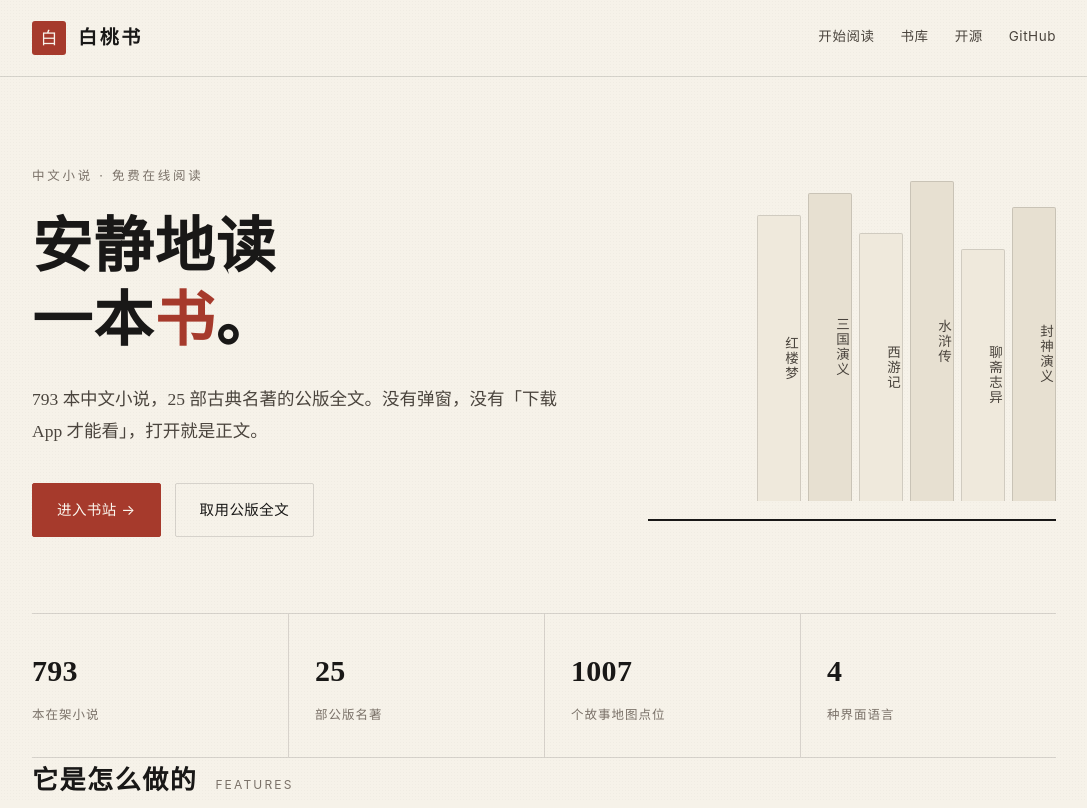
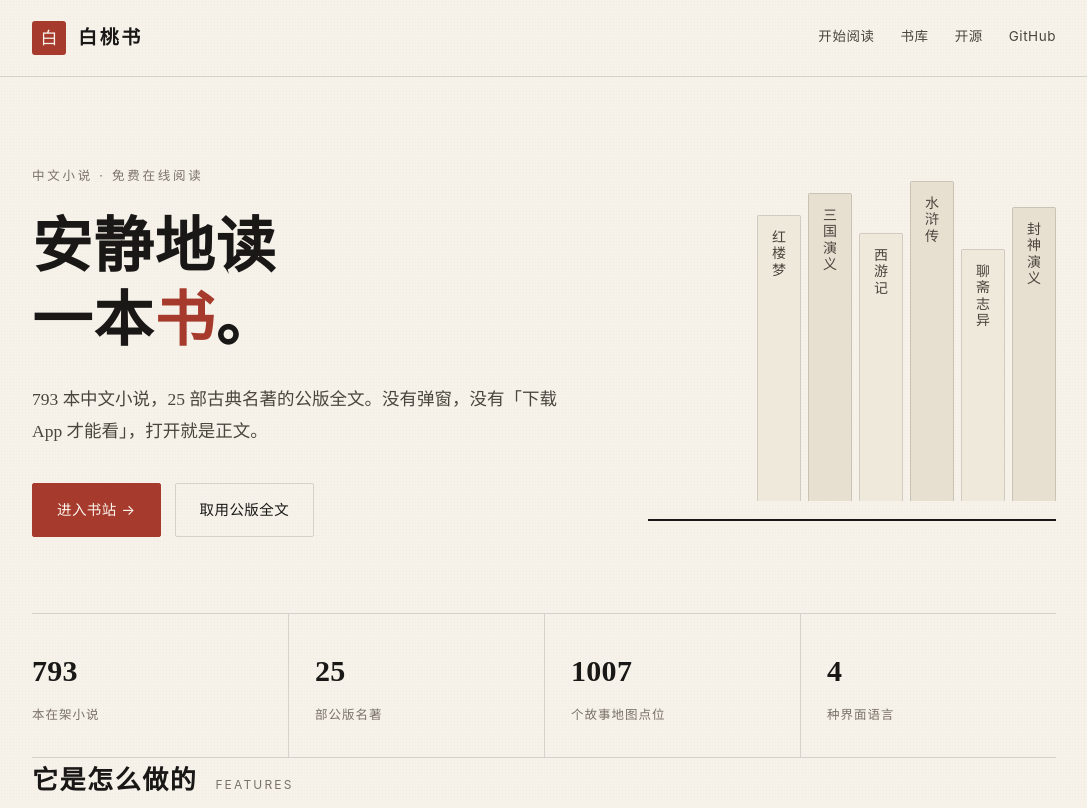
Before and after one commit to baitaoshu/baitaoshu.github.io, a plain HTML site: page index.html in a window 1280 px wide. Shown: the top 808 px of the page, without its empty margins (96-1183 px from the left). Drawn offline with Linux system fonts and the light colour scheme.

Commit message:
fix: 书脊逐字竖排，去掉不可靠的 writing-mode

```diff
--- a/index.html
+++ b/index.html
@@ -76,13 +76,13 @@
   .spine{
     position:relative;width:44px;height:calc(100% - var(--drop,0px));
     background:var(--paper-2);border:1px solid var(--rule);border-bottom:none;border-radius:2px 2px 0 0;
-    writing-mode:vertical-rl;text-orientation:upright;
-    display:block;padding:18px 0;text-align:center;line-height:1.5;
-    font-size:13.5px;letter-spacing:.12em;color:var(--ink-2);
+    display:block;padding:14px 0 10px;text-align:center;
+    font-size:14px;line-height:1.16;color:var(--ink-2);
     text-decoration:none;transition:transform .2s,background .2s,color .2s;
   }
-  .spine span{display:inline-block}
-  .spine:hover{transform:translateY(-8px);background:#fff;color:var(--seal)}
+  .spine i{display:block;font-style:normal;letter-spacing:0}
+  .spine .v{display:block}
+  .spine:hover{transform:translateY(-10px);background:#fff;color:var(--seal)}
   .spine.alt{background:#e7e0d1}
 
   /* ── 数据条 ── */
@@ -183,12 +183,12 @@
         </div>
       </div>
       <div class="shelf" aria-label="书脊">
-        <a class="spine" style="--drop:34px" href="https://baitaoshu.com/b/7/"><span>红楼梦</span></a>
-        <a class="spine alt" style="--drop:12px" href="https://baitaoshu.com/b/9/"><span>三国演义</span></a>
-        <a class="spine" style="--drop:52px" href="https://baitaoshu.com/b/8/"><span>西游记</span></a>
-        <a class="spine alt" style="--drop:0px" href="https://baitaoshu.com/b/437/"><span>水浒传</span></a>
-        <a class="spine" style="--drop:68px" href="https://baitaoshu.com/b/438/"><span>聊斋志异</span></a>
-        <a class="spine alt" style="--drop:26px" href="https://baitaoshu.com/b/441/"><span>封神演义</span></a>
+        <a class="spine" style="--drop:34px" href="https://baitaoshu.com/b/7/"><span class="v"><i>红</i><i>楼</i><i>梦</i></span></a>
+        <a class="spine alt" style="--drop:12px" href="https://baitaoshu.com/b/9/"><span class="v"><i>三</i><i>国</i><i>演</i><i>义</i></span></a>
+        <a class="spine" style="--drop:52px" href="https://baitaoshu.com/b/8/"><span class="v"><i>西</i><i>游</i><i>记</i></span></a>
+        <a class="spine alt" style="--drop:0px" href="https://baitaoshu.com/b/437/"><span class="v"><i>水</i><i>浒</i><i>传</i></span></a>
+        <a class="spine" style="--drop:68px" href="https://baitaoshu.com/b/438/"><span class="v"><i>聊</i><i>斋</i><i>志</i><i>异</i></span></a>
+        <a class="spine alt" style="--drop:26px" href="https://baitaoshu.com/b/441/"><span class="v"><i>封</i><i>神</i><i>演</i><i>义</i></span></a>
       </div>
     </div>
 
```
